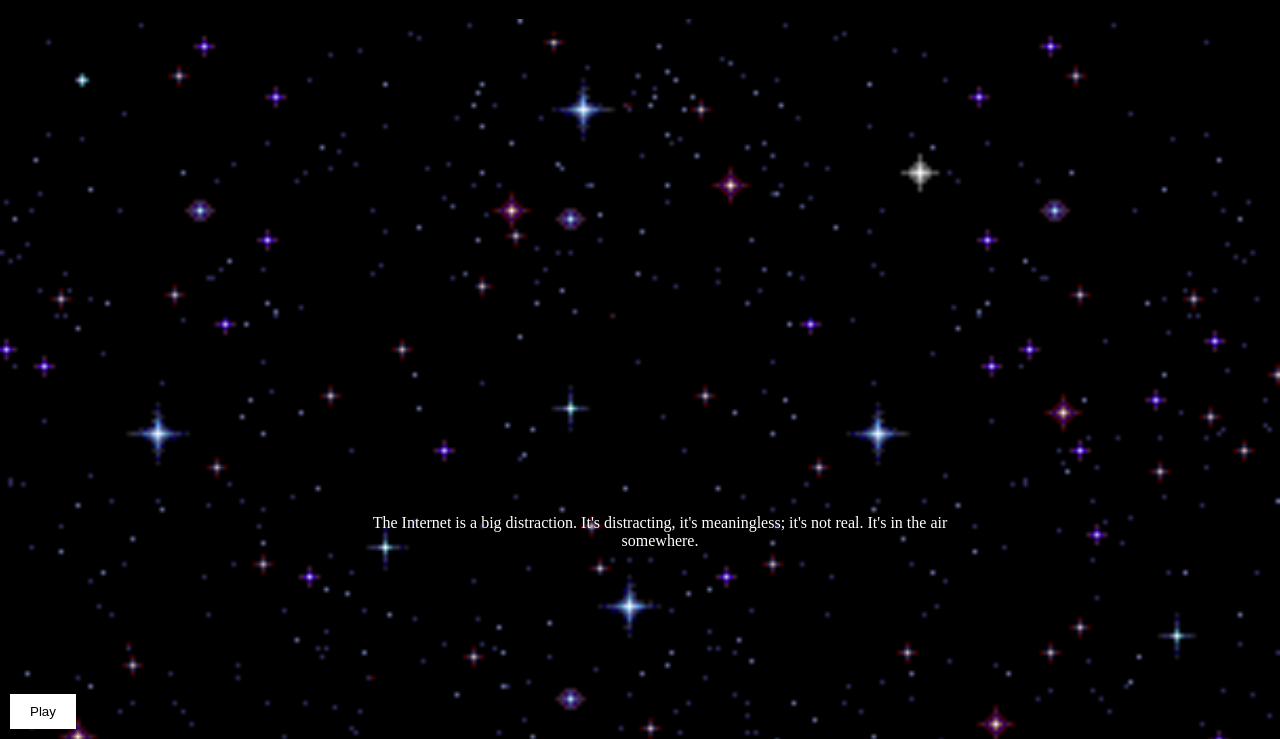
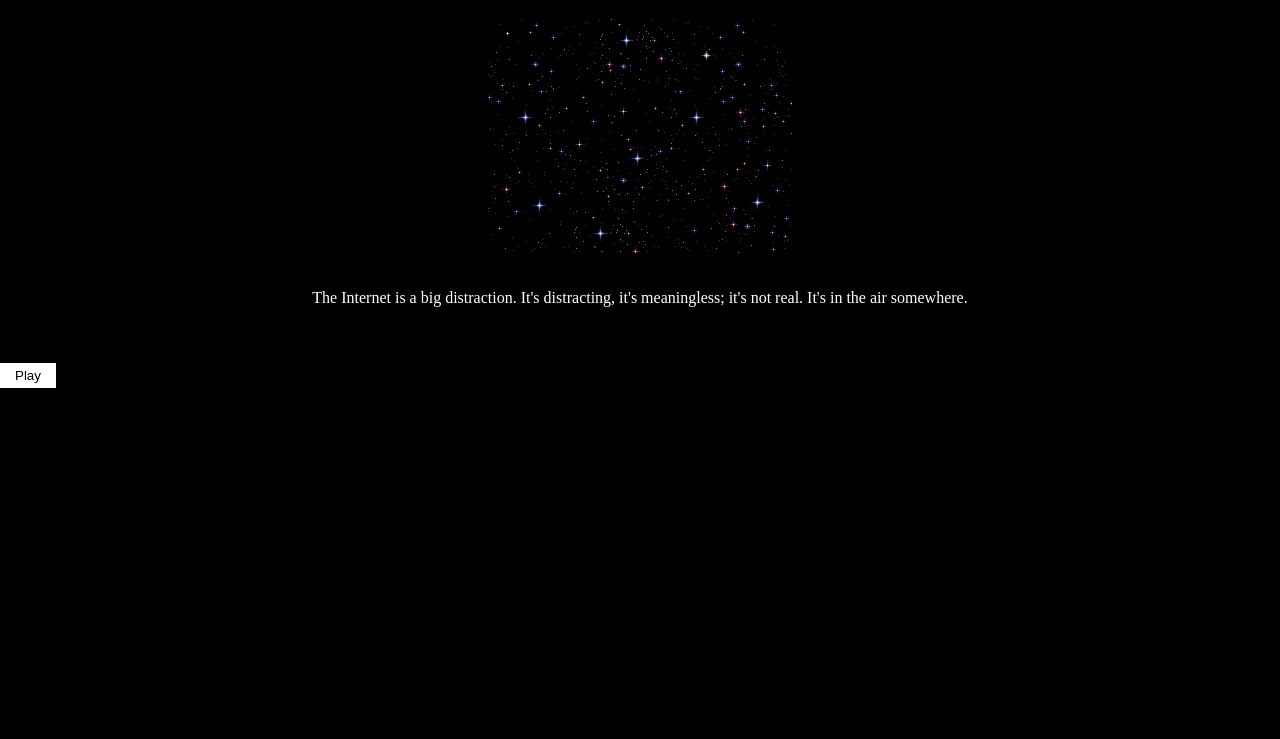
Before and after one commit to rbfboy/4785854, a plain HTML site: page index.html in a window 1280 px wide. Shown: the part 61-800 px from the top of the page. Drawn offline with Linux system fonts and the light colour scheme.

Commit message:
Update styles.css

```diff
--- a/styles.css
+++ b/styles.css
@@ -6,57 +6,34 @@ body {
     overflow: hidden; /* Hide any overflow from the body */
 }
 
-/* Use CSS flex to center the content both horizontally and vertically */
 .container {
+    position: relative; /* Position the container relatively */
     display: flex;
+    flex-direction: column; /* Stack elements vertically */
     justify-content: center;
     align-items: center;
     height: 100%;
 }
 
-/* Set the background image to cover the entire body */
-body {
-    background-color: #000;
-    margin: 0;
-    padding: 0;
-    height: 100vh;
-    overflow: hidden;
+.centered-text {
+    margin: 20px; /* Add space around the text */
+    color: #fff; /* Text color */
+    max-width: 80%; /* Limit text width for readability */
+    text-align: center; /* Center text horizontally */
 }
 
-.container {
-    position: relative;
-    display: flex;
-    flex-direction: column;
-    justify-content: center;
-    align-items: center;
-    height: 100%;
-    text-align: center;
-}
-
-.centered-text {
-    position: absolute;
-    top: 50%;
-    left: 50%;
-    transform: translate(-50%, -50%);
-    margin: 20px;
-    color: #fff;
-    max-width: 80%;
-}
-
-
 img {
-
-    width: 100vw;
-    height: auto;
+    max-width: 100%;
+    height: auto; /* Maintain image aspect ratio */
+    display: block; /* Remove any default inline spacing */
+    margin: 0 auto; /* Center image horizontally */
 }
 
 #play-button {
-    position: absolute;
-    bottom: 10px;
-    left: 10px;
-    padding: 10px 20px;
+    margin-top: 20px; /* Add space between text and button */
+    padding: 5px 15px; /* Thinner button */
     background-color: #fff;
     border: none;
     cursor: pointer;
-    z-index: 1;
+    color: #000; /* Text color for button */
 }
```
